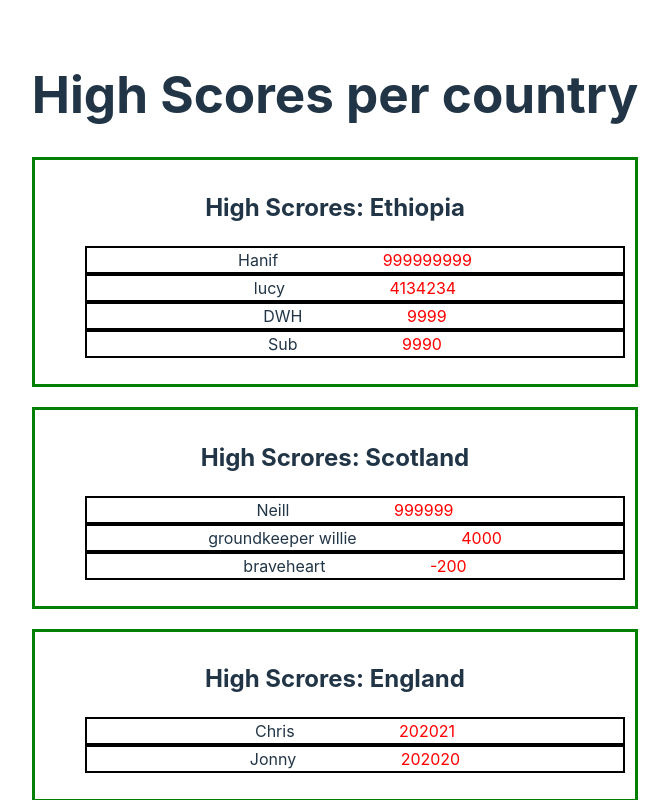
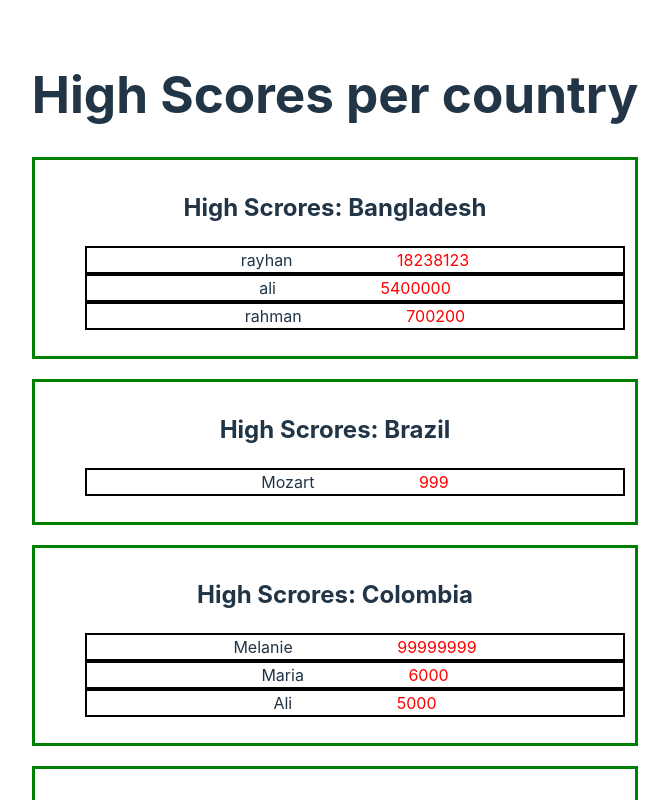
Before and after one commit to eediallo/high-scores-react, a React (Vite) app: page / in a window 1280 px wide. Shown: the top 800 px of the page, without its empty margins (305-974 px from the left). Built offline with nearby package versions, Linux system fonts and the light colour scheme.

Commit message:
sort countries by name

```diff
--- a/src/App.jsx
+++ b/src/App.jsx
@@ -3,6 +3,10 @@ import "./App.css";
 
 function sortScores(scores) {
   return scores.sort((a, b) => b.s - a.s);
+}
+
+function sortCountryScoresByName(countries) {
+  return countries.sort((a, b) => a.name.localeCompare(b.name));
 }
 
 function RenderScores(country) {
@@ -16,7 +20,8 @@ function RenderScores(country) {
 }
 
 function RenderScoresPerCountry(allCountryScores) {
-  return allCountryScores.map((country) => {
+  const sortedCountriesByName = sortCountryScoresByName(allCountryScores);
+  return sortedCountriesByName.map((country) => {
     return (
       <>
         <div className="scores-container">
@@ -32,7 +37,7 @@ function App() {
   return (
     <>
       <h1>High Scores per country</h1>
-      <div>{RenderScoresPerCountry(allCountryScores)}</div>
+      <div>{RenderScoresPerCountry(allCountryScores.sort())}</div>
     </>
   );
 }
```
